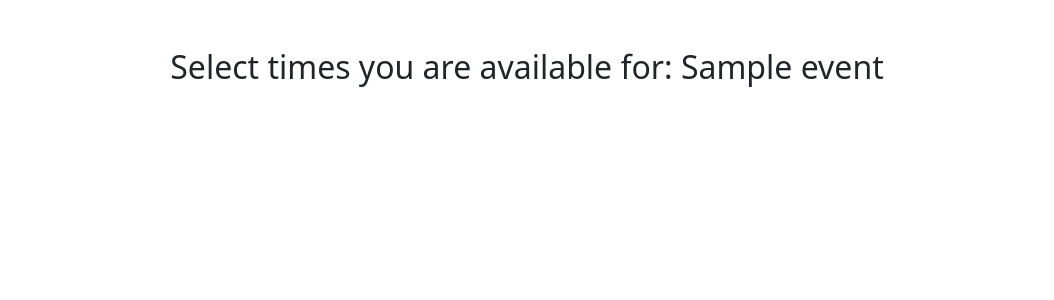
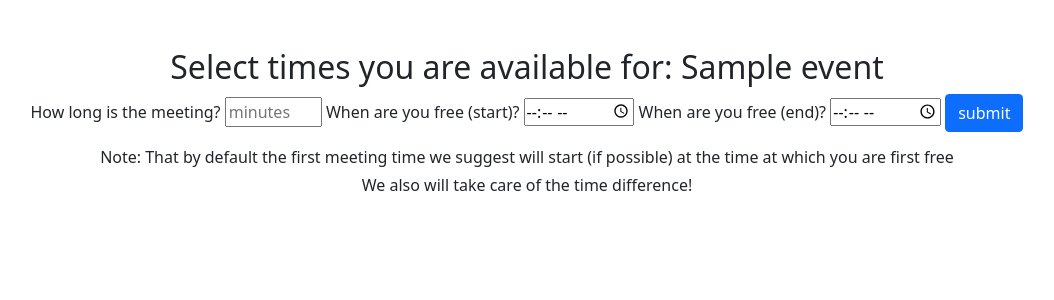
Before and after one commit to GraysonMMartin/Scheduler50, a Flask app: template templates/selecttimes.html in a window 1280 px wide. Shown: the part 76-376 px from the top of the page, without its empty margins (113-1167 px from the left). Run offline with Flask 2, Linux system fonts and the light colour scheme; the template is opened without the code that fills it: most values are stand-ins (such as "Sample title", 1, 10 or a date in 2020); some libraries are stand-ins or nearby versions.

Commit message:
Updates to Select times

```diff
--- a/app.py
+++ b/app.py
@@ -6,6 +6,9 @@ from werkzeug.exceptions import default_exceptions, HTTPException, InternalServe
 from werkzeug.security import check_password_hash, generate_password_hash
 
 from helpers import apology, login_required
+
+import datetime
+LOCAL_TIMEZONE = datetime.datetime.now().astimezone().tzinfo
 
 app = Flask(__name__)
 
@@ -210,6 +213,8 @@ def delete_event():
 @login_required
 def selecttimes():
     if request.method == "POST":
+
+        datetime.datetime.now().astimezone().tzinfo
         return apology("laksjf")
     else:
         event_id = int(request.args.get("event_id"))
--- a/templates/selecttimes.html
+++ b/templates/selecttimes.html
@@ -6,4 +6,22 @@
 
 {% block main %}
     <h2>Select times you are available for: {{ event.title }}</h2>
+
+    <form action="/selecttimes" method="post">
+        <div class="mb-3">
+
+            <label for="length">How long is the meeting?</label>
+            <input type="number" id="length" name="length" placeholder="minutes" min=0 max=720 required>
+
+            <label for="start">When are you free (start)?</label>
+            <input type="time" id="time" name="start" min="00:00" max="24:00" required>
+
+            <label for="end">When are you free (end)?</label>
+            <input type="time" id="time" name="end" min="00:00" max="24:00" required>
+
+            <button class="btn btn-primary" type="submit">submit</button>
+        </div>
+    </form>
+    <h6>Note: That by default the first meeting time we suggest will start (if possible) at the time at which you are first free</h6>
+    <h6>We also will take care of the time difference!</h6>
 {% endblock %}
```
Also changed, not shown: scheduler50.db, 2 other files.
